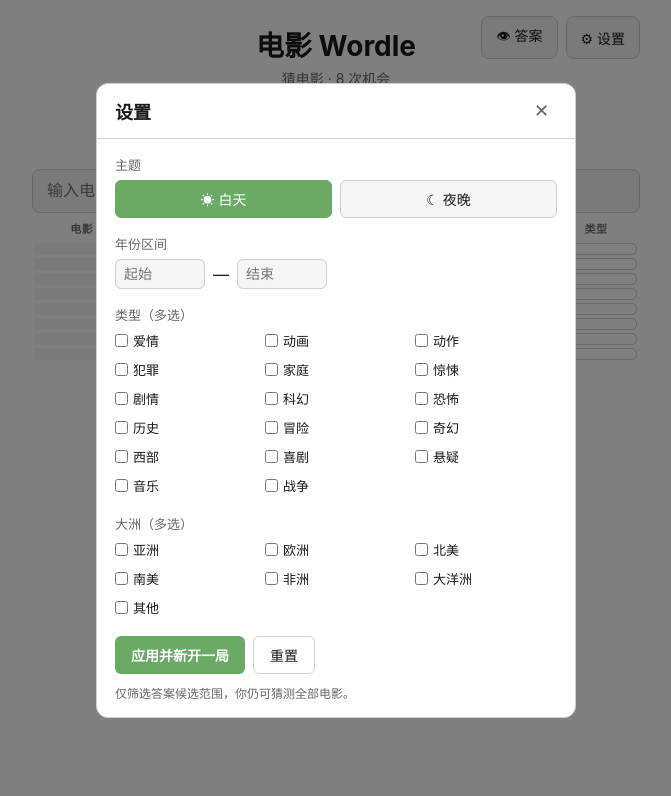
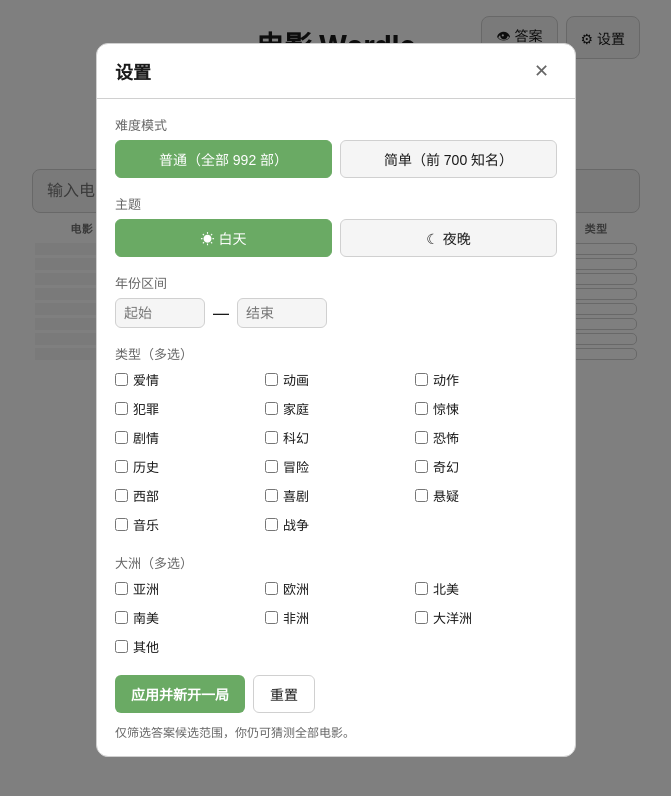
Before and after one commit to e1phie/MovieGuesser, a React (Vite) app: page / in a window 1280 px wide. Both pictures are taken after a click on the button "⚙ 设置". Shown: the top 796 px of the page, without its empty margins (304-975 px from the left). Built offline with nearby package versions, Linux system fonts and the light colour scheme.

Commit message:
国家逻辑修改

```diff
--- a/src/App.tsx
+++ b/src/App.tsx
@@ -29,6 +29,7 @@
       yearTo: f.yearTo,
       genres: Array.isArray(f.genres) ? f.genres : [],
       continents: Array.isArray(f.continents) ? f.continents : [],
+      maxRank: f.maxRank,
     };
   } catch {
     return EMPTY_FILTER;
--- a/src/components/GameTable.tsx
+++ b/src/components/GameTable.tsx
@@ -9,7 +9,7 @@
   cast: '主演',
   genre: '类型',
 };
-const MULTI: Set<FieldKey> = new Set(['director', 'cast', 'genre']);
+const MULTI: Set<FieldKey> = new Set(['country', 'director', 'cast', 'genre']);
 
 function Cell({
   cell,
--- a/src/components/SettingsPanel.tsx
+++ b/src/components/SettingsPanel.tsx
@@ -1,5 +1,5 @@
 import { useMemo, useState } from 'react';
-import { listContinents, listGenres, type Filter } from '../data/library';
+import { EASY_MAX_RANK, listContinents, listGenres, type Filter } from '../data/library';
 
 type Theme = 'dark' | 'light';
 
@@ -31,6 +31,7 @@
   const [continents, setContinents] = useState<Set<string>>(
     new Set(filter.continents)
   );
+  const [easyMode, setEasyMode] = useState<boolean>(!!filter.maxRank);
 
   const allGenres = useMemo(() => listGenres(), []);
   const allContinents = useMemo(() => listContinents(), []);
@@ -48,6 +49,7 @@
       yearTo: yearTo ? Number(yearTo) || undefined : undefined,
       genres: Array.from(genres),
       continents: Array.from(continents),
+      maxRank: easyMode ? EASY_MAX_RANK : undefined,
     };
   }
 
@@ -60,6 +62,7 @@
     setYearTo('');
     setGenres(new Set());
     setContinents(new Set());
+    setEasyMode(false);
     onReset();
   }
 
@@ -74,6 +77,24 @@
         </div>
 
         <div className="modal-body">
+          {/* 难度预设 */}
+          <div className="settings-group">
+            <span className="settings-label">难度模式</span>
+            <div className="theme-switch">
+              <button
+                className={!easyMode ? 'active' : ''}
+                onClick={() => setEasyMode(false)}
+              >
+                普通（全部 992 部）
+              </button>
+              <button
+                className={easyMode ? 'active' : ''}
+                onClick={() => setEasyMode(true)}
+              >
+                简单（前 {EASY_MAX_RANK} 知名）
+              </button>
+            </div>
+          </div>
           {/* 主题 */}
           <div className="settings-group">
             <span className="settings-label">主题</span>
--- a/src/data/library.ts
+++ b/src/data/library.ts
@@ -14,6 +14,7 @@
   yearTo?: number; // 含，空/0 = 不限
   genres: string[]; // 任一命中（并集），空 = 不限
   continents: string[]; // 任一命中，空 = 不限
+  maxRank?: number; // IMDb rank 上限（简单模式），空 = 不限
 }
 
 export function searchMovies(query: string): MovieSuggestion[] {
@@ -33,6 +34,9 @@
   return MOVIES[i];
 }
 
+// 简单模式：IMDb rank 上限（片单更知名）
+export const EASY_MAX_RANK = 700;
+
 // 从全库提取类型清单（去重）
 export function listGenres(): string[] {
   const s = new Set<string>();
@@ -49,6 +53,8 @@
 }
 
 export function matches(m: Movie, f: Filter): boolean {
+  // 简单模式 rank 上限
+  if (f.maxRank && m.id > f.maxRank) return false;
   // 年份
   if (f.yearFrom && m.year < f.yearFrom) return false;
   if (f.yearTo && m.year > f.yearTo) return false;
--- a/src/logic/compare.ts
+++ b/src/logic/compare.ts
@@ -1,5 +1,5 @@
-import type { FieldCell, FieldItem, FieldKey, GuessResult, Movie } from '../types';
-import { anySameContinent } from './continents';
+import type { FieldCell, FieldItem, FieldKey, GuessResult, Movie, Status } from '../types';
+import { continentOf } from './continents';
 
 const YEAR_TOLERANCE = 5;
 const RATING_TOLERANCE = 0.5;
@@ -24,12 +24,6 @@
 
 function countryLabel(iso2: string): string {
   return COUNTRY_ZH[iso2.toUpperCase()] ?? iso2.toUpperCase();
-}
-
-function setEqual(a: string[], b: string[]): boolean {
-  if (a.length !== b.length) return false;
-  const sa = new Set(a.map((s) => s.toLowerCase()));
-  return b.every((s) => sa.has(s.toLowerCase()));
 }
 
 function intersect(a: string[], b: string[]): string[] {
@@ -68,10 +62,30 @@
 }
 
 function compareCountries(guess: string[], answer: string[]): FieldCell {
-  const display = join(guess.map(countryLabel));
-  if (setEqual(guess, answer)) return { status: 'correct', display };
-  if (anySameContinent(guess, answer)) return { status: 'close', display };
-  return { status: 'absent', display };
+  const answerSet = new Set(answer.map((s) => s.toLowerCase()));
+  const items: FieldItem[] = guess.map((iso2) => {
+    const inAnswer = answerSet.has(iso2.toLowerCase());
+    let status: Status;
+    if (inAnswer) {
+      status = 'correct';
+    } else {
+      // 与答案任一国同大洲 → 黄
+      const sameCont = answer.some(
+        (a) => continentOf(a) === continentOf(iso2)
+      );
+      status = sameCont ? 'close' : 'absent';
+    }
+    return { value: countryLabel(iso2), status };
+  });
+  const allCorrect = items.length > 0 && items.every((it) => it.status === 'correct');
+  const anyHit = items.some(
+    (it) => it.status === 'correct' || it.status === 'close'
+  );
+  return {
+    status: allCorrect ? 'correct' : anyHit ? 'close' : 'absent',
+    display: join(guess.map(countryLabel)),
+    items,
+  };
 }
 
 // 多值字段逐项着色：命中 correct(绿)，未命中 absent(灰)。
--- a/src/styles.css
+++ b/src/styles.css
@@ -207,6 +207,11 @@
 .chip-correct {
   background: var(--green);
   color: #fff;
+}
+
+.chip-close {
+  background: var(--yellow);
+  color: #1a1a1a;
 }
 
 .chip-absent {
```
